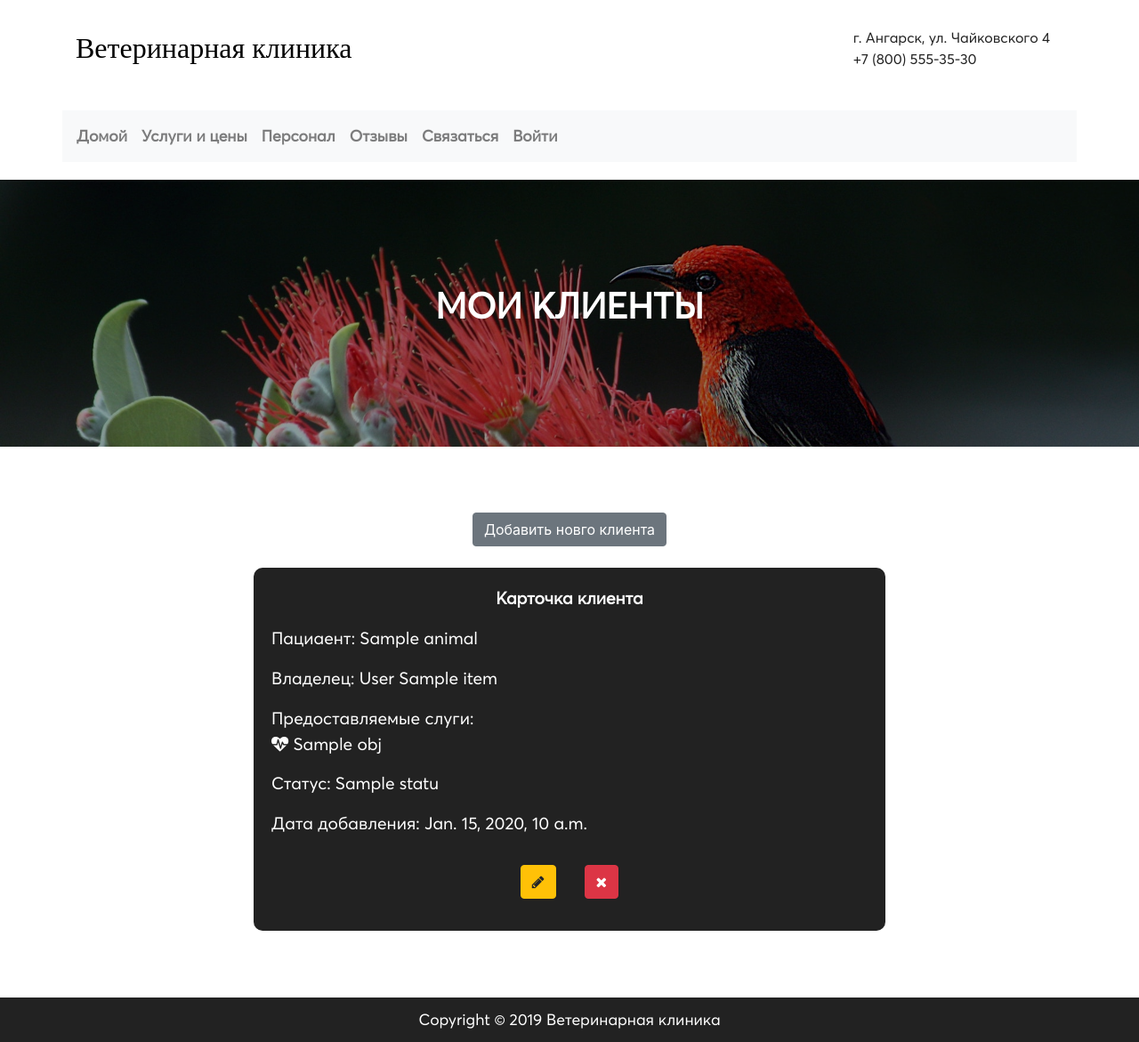
After one commit to notblind/veterinary, a Django app: template site_2019/veterinary_app/templates/veterinary_app/orders.html in a window 1280 px wide. The commit adds this page. Shown: the whole page at 89% size. Run offline with Django 3.2, Linux system fonts and the light colour scheme; the template is opened without the code that fills it: most values are stand-ins (such as "Sample title", 1, 10 or a date in 2020); some libraries are stand-ins or nearby versions; some web fonts are replaced.

Commit message:
add orders

```diff
--- a/site_2019/account_app/forms.py
+++ b/site_2019/account_app/forms.py
@@ -11,5 +11,5 @@ class ChangeForm(forms.Form):
 	email = forms.EmailField(label='Email', required=False)
 	education = forms.CharField(label='Образование', max_length=1500, required=False)
 	interests = forms.CharField(label='Профессиональные интересы', max_length=1500, required=False)
-	position = forms.ModelMultipleChoiceField(label='Специализация', queryset=positions.objects.all())
+	position = forms.ModelChoiceField(label='Специализация', queryset=positions.objects.all())
 	foto = forms.ImageField(label='Фото', required=False)
--- a/site_2019/account_app/templates/account_app/personal.html
+++ b/site_2019/account_app/templates/account_app/personal.html
@@ -14,8 +14,9 @@
 	<div class="row docdetail">
 		<div class="offset-md-2 col-md-8">
 			<div class="row">
-				<button onclick="location.href='{% url 'change_profile' %}'" class='m-2 forms-btn btn btn-secondary' type='submit'>Редактировать профиль</button>
-				<button onclick="location.href='{% url 'logout' %}'" class='m-2 forms-btn btn btn-danger' type='submit'>Выйти</button>
+				<button onclick="location.href='{% url 'order' %}'" class='m-3 forms-btn btn btn-secondary' type='submit'>Мои клиенты</button>
+				<button onclick="location.href='{% url 'change_profile' %}'" class='m-3 forms-btn btn btn-warning' type='submit'>Редактировать профиль</button>
+				<button onclick="location.href='{% url 'logout' %}'" class='m-3 forms-btn btn btn-danger' type='submit'>Выйти</button>
 			</div>
 			<p><b>Логин:</b> {{ user.username }}</p>
 			<p><b>Имя:</b> {{ user.first_name }}</p>
--- a/site_2019/templates/base.html
+++ b/site_2019/templates/base.html
@@ -53,7 +53,7 @@
         </li>
         {% if user.is_authenticated %}
         <li class="nav-item">
-          <a class="nav-link" href="{% url 'personal' %}"><i class="fa fa-user" aria-hidden="true"></i></a>
+          <a class="nav-link" href="{% url 'personal' %}">Личный кабинет</a>
         </li>
         {% else %}
         <li class="nav-item">
--- a/site_2019/veterinary_app/admin.py
+++ b/site_2019/veterinary_app/admin.py
@@ -7,3 +7,6 @@ from .models import *
 admin.site.register(positions)
 admin.site.register(services)
 admin.site.register(doctors)
+admin.site.register(animals)
+admin.site.register(status)
+admin.site.register(heal)
--- a/site_2019/veterinary_app/static/css/style.css
+++ b/site_2019/veterinary_app/static/css/style.css
@@ -13,7 +13,7 @@ header .logo .l-logo a {
   text-decoration: none;
 }
 header .logo p {
-  color: #000000;
+  color: #222222;
   font-family: Averta;
   font-size: 1em;
   letter-spacing: 0;
@@ -43,15 +43,15 @@ header .logo .address {
 .name {
   margin-top: 20px;
   position: relative;
-  background-image: url(../images/cats.jpg);
-  background-position: center center;
+  background-image: url(../images/main.jpg);
+  background-position: center 40%;
   background-repeat: no-repeat;
   background-size: cover;
   background-attachment: fixed;
   background-color: #000000;
 }
 .name-back {
-  background: rgba(0, 0, 0, 0.5);
+  background: rgba(0, 0, 0, 0.4);
   height: 300px;
   display: -webkit-box;
   display: -ms-flexbox;
@@ -69,7 +69,6 @@ header .logo .address {
   font-weight: 600;
   text-transform: uppercase;
   text-align: center;
-  margin-bottom: 50px;
 }
 .mainpage {
   position: relative;
@@ -99,7 +98,6 @@ header .logo .address {
   font-weight: 600;
   text-transform: uppercase;
   text-align: center;
-  margin-bottom: 50px;
 }
 .space {
   height: 50px;
@@ -223,7 +221,7 @@ a:active {
   margin-bottom: 30px;
 }
 .comments-item {
-  background-color: #757575;
+  background-color: #222222;
   border-radius: 10px;
   padding: 20px;
   margin-bottom: 25px;
@@ -231,9 +229,13 @@ a:active {
 .comments-item p {
   color: #ffffff;
   font-family: Averta;
-  font-size: 1.1em;
+  font-size: 1.2em;
   letter-spacing: 0;
   font-weight: 400;
+}
+.comments-item .logo {
+  text-align: center;
+  font-weight: 600;
 }
 @font-face {
   font-family: "Lobster";
--- a/site_2019/veterinary_app/static/css/style.less
+++ b/site_2019/veterinary_app/static/css/style.less
@@ -64,7 +64,7 @@ header{
 			}
 		}
 		p{
-			.text(@black, Averta, 1em, 0, 400);
+			.text(@black2, Averta, 1em, 0, 400);
 			span{
 				text-align: center;
 			}
@@ -95,14 +95,14 @@ header{
 .name{
 	margin-top:20px;
 	position:relative;
-	background-image: url(../images/cats.jpg);
-	background-position:center center;
+	background-image: url(../images/main.jpg);
+	background-position: center 40%;
 	background-repeat: no-repeat;
 	background-size: cover;
 	background-attachment: fixed;
 	background-color: @black;
 	&-back{
-		background: rgba(0,0,0, .5);
+		background: rgba(0,0,0, .4);
 		height: 300px;
 		.flex(center);
     align-items: center;
@@ -110,7 +110,6 @@ header{
 			.text(@white, Averta, 2.5em, 0, 600);
 			text-transform: uppercase;
 			text-align: center;
-			margin-bottom: 50px;
 		}
 	}
 }
@@ -132,7 +131,6 @@ header{
 			.text(@white, Averta, 2.5em, 0, 600);
 			text-transform: uppercase;
 			text-align: center;
-			margin-bottom: 50px;
 		}
 	}
 }
@@ -259,12 +257,16 @@ a:active {
 }
 
 .comments-item{
-	background-color: @itemsc;
+	background-color: @black2;
 	border-radius:10px;
 	padding: 20px;
 	margin-bottom: 25px;
 	p{
-		.text(@white, Averta, 1.1em, 0, 400);
+		.text(@white, Averta, 1.2em, 0, 400);
+	}
+	.logo{
+		text-align: center;
+		font-weight: 600;
 	}
 }
 
--- /dev/null
+++ b/site_2019/veterinary_app/templates/veterinary_app/orders.html
@@ -0,0 +1,35 @@
+{% extends 'base.html' %}
+{% load static %}
+
+{% block title %}
+	Мои клиенты
+{% endblock %}
+
+{% block content_title %}
+	Мои клиенты
+{% endblock %}
+
+{% block content %}
+	<div class = "offset-md-2 col-md-8 comments">
+		<div class="row justify-content-md-center">
+			<button onclick="location.href='{% url 'new_order' %}'" class='m-4 forms-btn btn btn btn-secondary' type='submit'>Добавить новго клиента</button>
+		</div>
+		{% for item in heals %}
+			<div class="comments-item">
+				<p class="logo">Карточка клиента</p>
+				<p>Пациаент: {{ item.animal.name }}</p>
+				<p>Владелец: {{ item.owner_surname }} {{ item.owner_name }}</p>
+				<p>Предоставляемые слуги:
+				{% for obj in item.services.all %}
+					<br><i class="fa fa-heartbeat" aria-hidden="true"></i> {{ obj.name }}
+				{% endfor %} </p>
+				<p>Статус: {{ item.status.name }}</p>
+				<p>Дата добавления: {{ item.datetime }}</p>
+				<div class="row justify-content-md-center">
+					<button onclick="location.href='{% url 'change_order' item.id %}'" class='m-3 forms-btn btn btn-warning' type='submit'><i class="fa fa-pencil" aria-hidden="true"></i></button>
+					<button onclick="location.href='{% url 'delete_order' item.id %}'" class='m-3 forms-btn btn btn-danger' type='submit'><i class="fa fa-times" aria-hidden="true"></i></button>
+				</div>
+			</div>
+		{% endfor %}
+	</div>
+{% endblock %}
--- a/site_2019/veterinary_app/urls.py
+++ b/site_2019/veterinary_app/urls.py
@@ -6,4 +6,8 @@ urlpatterns = [
 	path('doctors/<str:slug>/', Doctors, name='doctors'),
 	path('doctor/<int:id>/', DoctorDetail, name='doctor_detail'),
 	path('services/', Services, name='services'),
+	path('orders/', Orders, name='order'),
+	path('neworder/', NewOrder.as_view(), name='new_order'),
+	path('deleteorder/<str:id>/', DeleteOrder, name='delete_order'),
+	path('changeorder/<str:id>/', ChangeOrder.as_view(), name='change_order'),
 ]
```
Also changed, not shown: site_2019/veterinary_app/forms.py (added, +13 -0 lines), site_2019/veterinary_app/models.py (+24 -0 lines), site_2019/veterinary_app/templates/veterinary_app/change_order.html (added, +48 -0 lines), site_2019/veterinary_app/templates/veterinary_app/new_order.html (added, +48 -0 lines), site_2019/veterinary_app/views.py (+100 -4 lines), site_2019/veterinary_app/migrations/0004_animals_heal_status.py (added), site_2019/veterinary_app/migrations/0005_auto_20190922_1321.py (added), site_2019/veterinary_app/static/images/cats.jpg (deleted), site_2019/veterinary_app/static/images/main.jpg (added).
